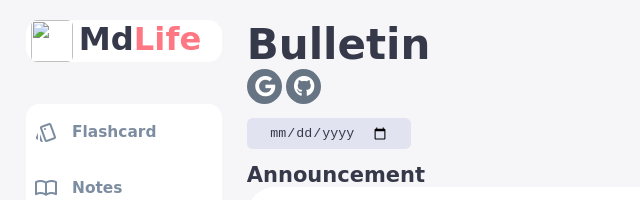
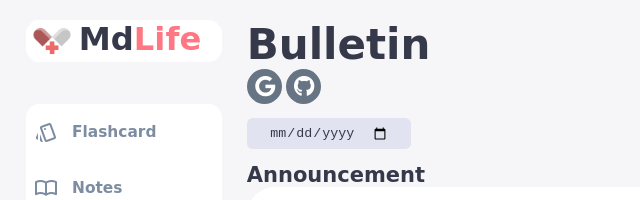
Before and after one commit to b10401119/b10401119.github.io, a plain HTML site: page index.html in a window 1280 px wide. Shown: the top 200 px of the page, 0-640 px from the left. Drawn offline with nearby package versions, Linux system fonts and the light colour scheme; a web font is replaced by a local one.

Commit message:
Update index.html

```diff
--- a/index.html
+++ b/index.html
@@ -16,7 +16,7 @@
             <aside>
                 <div class = "top">
                     <div class="logo">
-                        <img src = "pictures/nicole-wickens-16twn01-14022018-large-general-medical-practice-no-watermark.jpeg">
+                        <img src = "Main page/pictures/nicole-wickens-16twn01-14022018-large-general-medical-practice-no-watermark.jpeg">
                         <h2>Md<span class = "cool">Life</span></h2>
                     </div>
                     <div class = "close" id = "close-btn">
```
